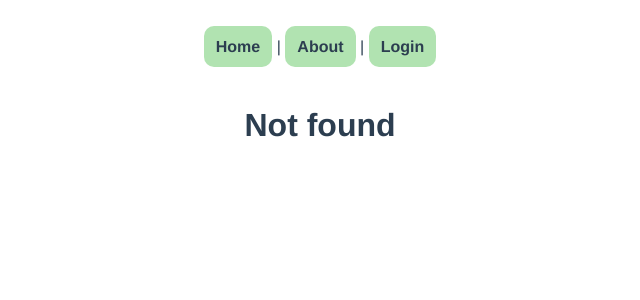
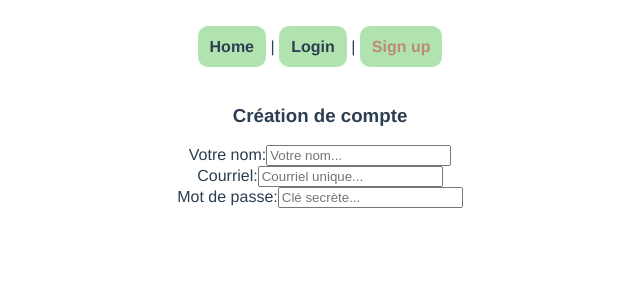
Before and after one commit to lepolpierre/TP3WEB, a Vue app in the folder front-end/moon-express/: page /auth/signup in a window 1280 px wide. Before the commit this address had no page. Shown: the top 300 px of the page, without its empty margins (320-960 px from the left). Built offline with nearby package versions, Linux system fonts and the light colour scheme.

Commit message:
[FRONT] Début création formulaire de création de compte

```diff
--- a/front-end/moon-express/src/App.vue
+++ b/front-end/moon-express/src/App.vue
@@ -2,8 +2,8 @@
   <div>
     <div id="nav">
       <router-link :to="{ name: 'Home' }">Home</router-link> |
-      <router-link to="/about">About</router-link> |
-      <router-link :to="{ name: 'Login' }">Login</router-link>
+      <router-link :to="{ name: 'Login' }">Login</router-link> |
+      <router-link :to="{ name: 'Signup'}" >Sign up</router-link>
     </div>
     <router-view />
   </div>
--- a/front-end/moon-express/src/router/index.js
+++ b/front-end/moon-express/src/router/index.js
@@ -1,8 +1,10 @@
 import { createRouter, createWebHistory } from 'vue-router';
 
 import Home from '../views/Home.vue';
-import About from '@/views/About.vue';
+
+// Auth
 import Login from '@/views/Login.vue';
+import Signup from '@/views/SignUp.vue';
 
 import NotFound from '@/views/NotFound.vue';
 
@@ -14,14 +16,14 @@ const routes = [
     component: Home
   },
   {
-    path: '/about',
-    name: 'About',
-    component : About
-  },
-  {
     path: '/auth/login',
     name : 'Login',
     component : Login
+  },
+  {
+    path: '/auth/signup',
+    name : 'Signup',
+    component: Signup
   },
   {
     path: '/:notFound(.*)',
--- a/front-end/moon-express/src/views/About.vue
+++ /dev/null
@@ -1,5 +0,0 @@
-<template>
-  <div class="about">
-    <h1>This is an about page</h1>
-  </div>
-</template>
--- a/front-end/moon-express/src/views/Login.vue
+++ b/front-end/moon-express/src/views/Login.vue
@@ -6,13 +6,13 @@
 
       <div>
         <label for="email">Votre courriel:</label>
-        <input v-model="email"
+        <input v-model.trim="email"
         type="email" name="email" id="email" placeholder="nom@domain.com" />
       </div>
 
       <div>
           <label for="pwd">Mot de passe :</label>
-          <input v-model="pwd"
+          <input v-model.trim="pwd"
           type="password" name="pwd" id="pwd" placeholder="Ma clé secrète...">
       </div>
 
@@ -54,8 +54,14 @@ export default {
                 return response.json();
             })
             .then(body=>{
-                console.log('body', body);
-            });
+                // Enregistrer le token dans le localStorage.
+                localStorage.setItem("token", body.token);
+                // Envoyer vers l'acceuil.
+                this.$router.push({name: 'Home'});
+            })
+            .catch(err=> {
+                console.error(err);
+            })
 
         }
     }
--- /dev/null
+++ b/front-end/moon-express/src/views/SignUp.vue
@@ -0,0 +1,50 @@
+<template>
+  <div class="signup">
+      <h3>Création de compte</h3>
+
+      <form method="POST" action="" @submit.prevent="onSubmit">
+
+          <div>
+              <label for="nom">Votre nom:</label>
+              <input v-model.trim="name"
+              type="text" id="nom" name="nom" placeholder="Votre nom...">
+          </div>
+
+          <div>
+              <label for="email">Courriel:</label>
+              <input v-model.trim="email"
+              type="email" name="email" id="email" placeholder="Courriel unique...">
+          </div>
+
+          <div>
+              <label for="mdp">Mot de passe:</label>
+              <input v-model.trim="password"
+              type="password" id="mdp" name="mdp" placeholder="Clé secrète...">
+          </div>
+
+
+      </form>
+  </div>
+</template>
+
+<script>
+export default {
+    data(){
+        return {
+            email: "",
+            name: "",
+            password: "",
+            level : 1
+        }
+    },
+    methods:{
+        onSubmit(){
+            console.log('submit');
+        }
+    }
+}
+</script>
+
+<style>
+
+</style>
```
